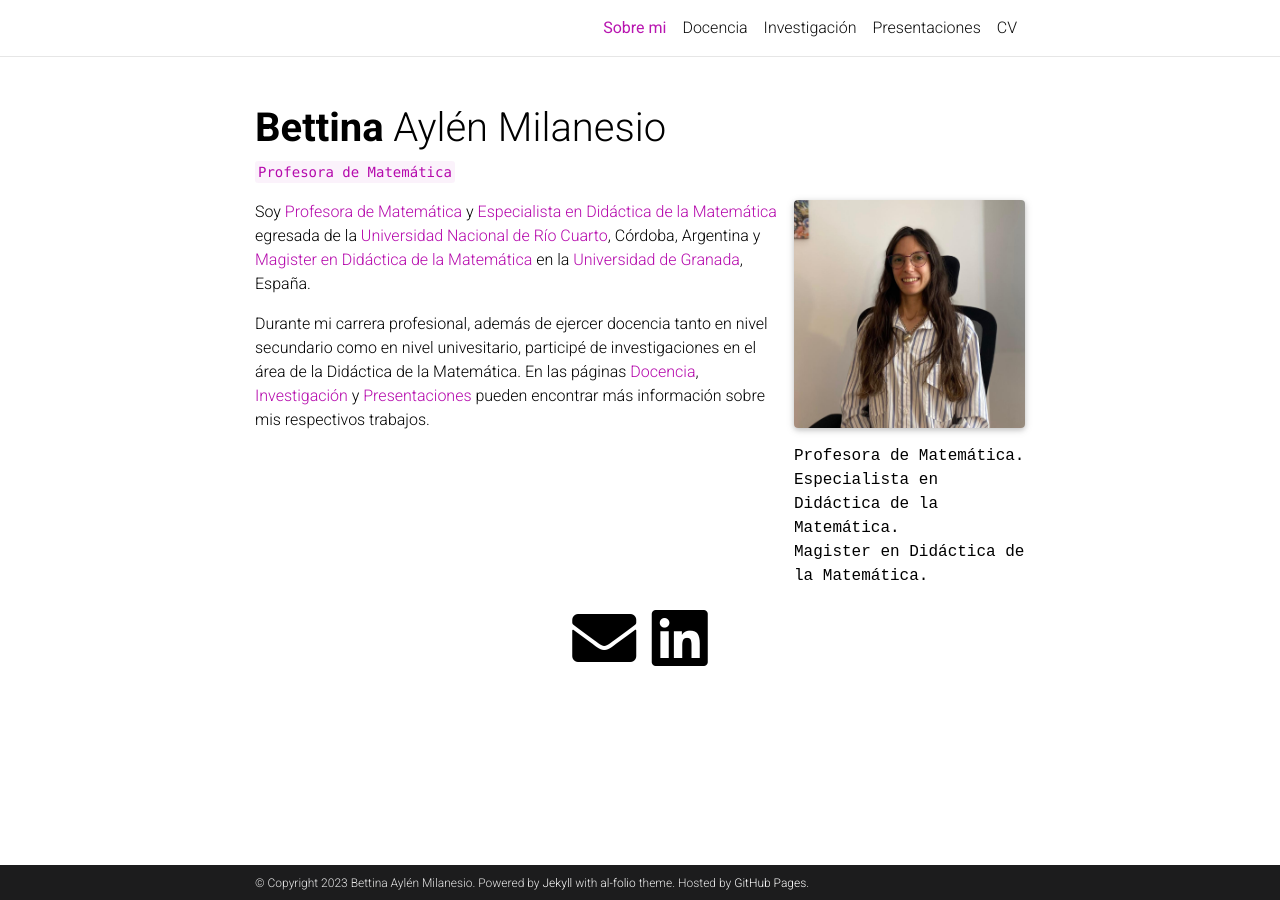
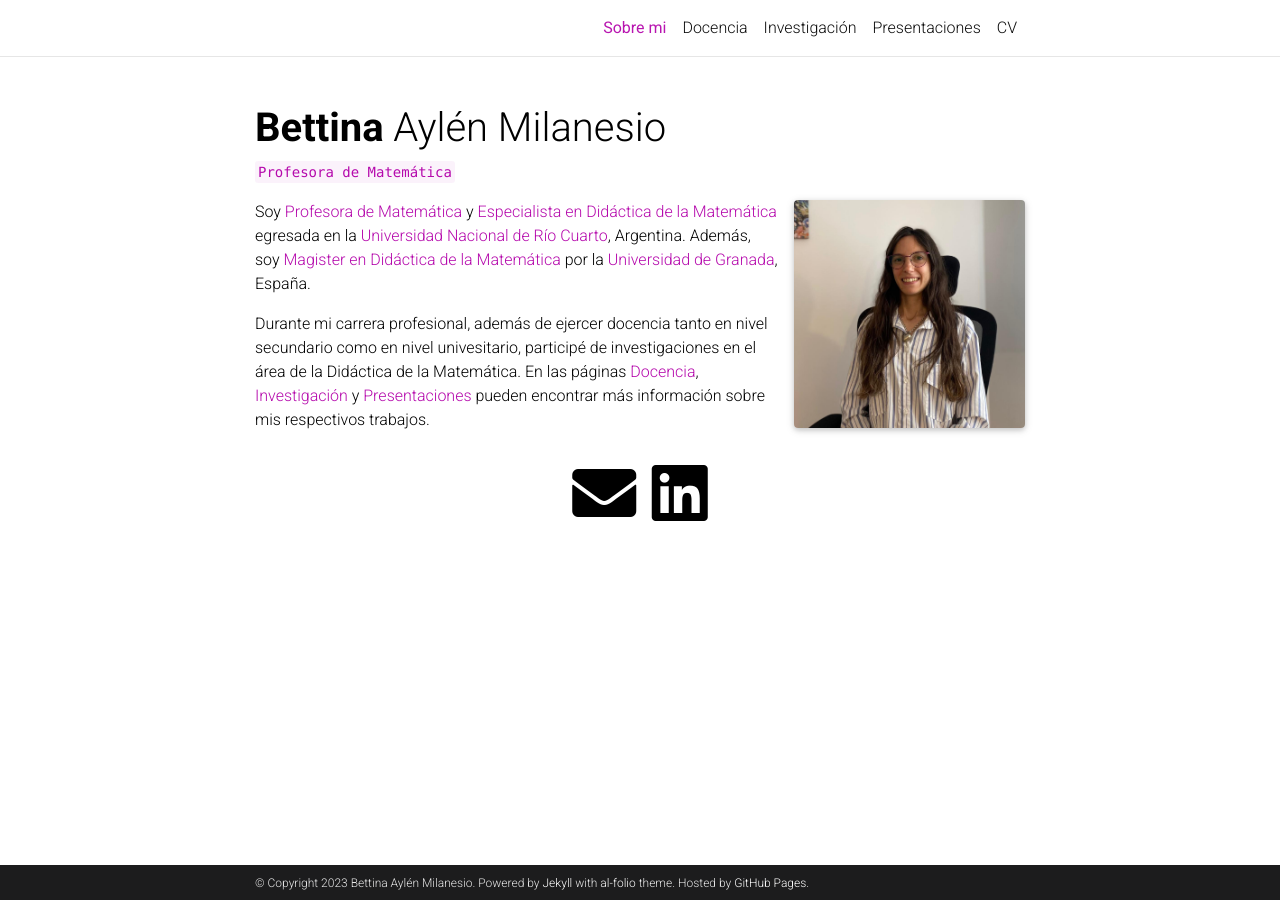
Before and after one commit to bmilanesio/bmilanesio.github.io, a Jekyll site: the page built from _pages/about.md, in a window 1280 px wide. Built offline with Jekyll 4.4.1, drawn with Linux system fonts in a browser that asks for light colours; full-size pictures stand in for the smaller copies a plugin makes; comment, search, counter and statistics services are not loaded; a style sheet for code colours, icons or effects is not loaded.

Commit message:
Update about

```diff
--- a/_pages/about.md
+++ b/_pages/about.md
@@ -9,9 +9,6 @@ profile:
   image: prof_pic.png
   image_circular: false # crops the image to make it circular
   address: >
-    <p>Profesora de Matemática.</p>
-    <p>Especialista en Didáctica de la Matemática.</p>
-    <p>Magister en Didáctica de la Matemática.</p>
     <p></p>
 
 news: true  # includes a list of news items
@@ -19,6 +16,6 @@ selected_papers: false # includes a list of papers marked as "selected={true}"
 social: true  # includes social icons at the bottom of the page
 ---
 
-Soy [Profesora de Matemática](https://www.unrc.edu.ar/unrc/carreras/exa_prof_matematica.php) y [Especialista en Didáctica de la Matemática](https://www.exa.unrc.edu.ar/especializacion-en-didactica-de-la-matematica/) egresada de la [Universidad Nacional de Río Cuarto](https://www.unrc.edu.ar/), Córdoba, Argentina y [Magister en Didáctica de la Matemática](https://www.ugr.es/estudiantes/master-doctorados/master-universitario-didactica-matematica-1) en la [Universidad de Granada](https://www.ugr.es/), España.
+Soy [Profesora de Matemática](https://www.unrc.edu.ar/unrc/carreras/exa_prof_matematica.php) y [Especialista en Didáctica de la Matemática](https://www.exa.unrc.edu.ar/especializacion-en-didactica-de-la-matematica/) egresada en la [Universidad Nacional de Río Cuarto](https://www.unrc.edu.ar/), Argentina. Además, soy [Magister en Didáctica de la Matemática](https://www.ugr.es/estudiantes/master-doctorados/master-universitario-didactica-matematica-1) por la [Universidad de Granada](https://www.ugr.es/), España.
 
 Durante mi carrera profesional, además de ejercer docencia tanto en nivel secundario como en nivel univesitario, participé de investigaciones en el área de la Didáctica de la Matemática. En las páginas [Docencia](/teaching/), [Investigación](/research/) y [Presentaciones](https://bmilanesio.github.io/presentations/) pueden encontrar más información sobre mis respectivos trabajos.
```
